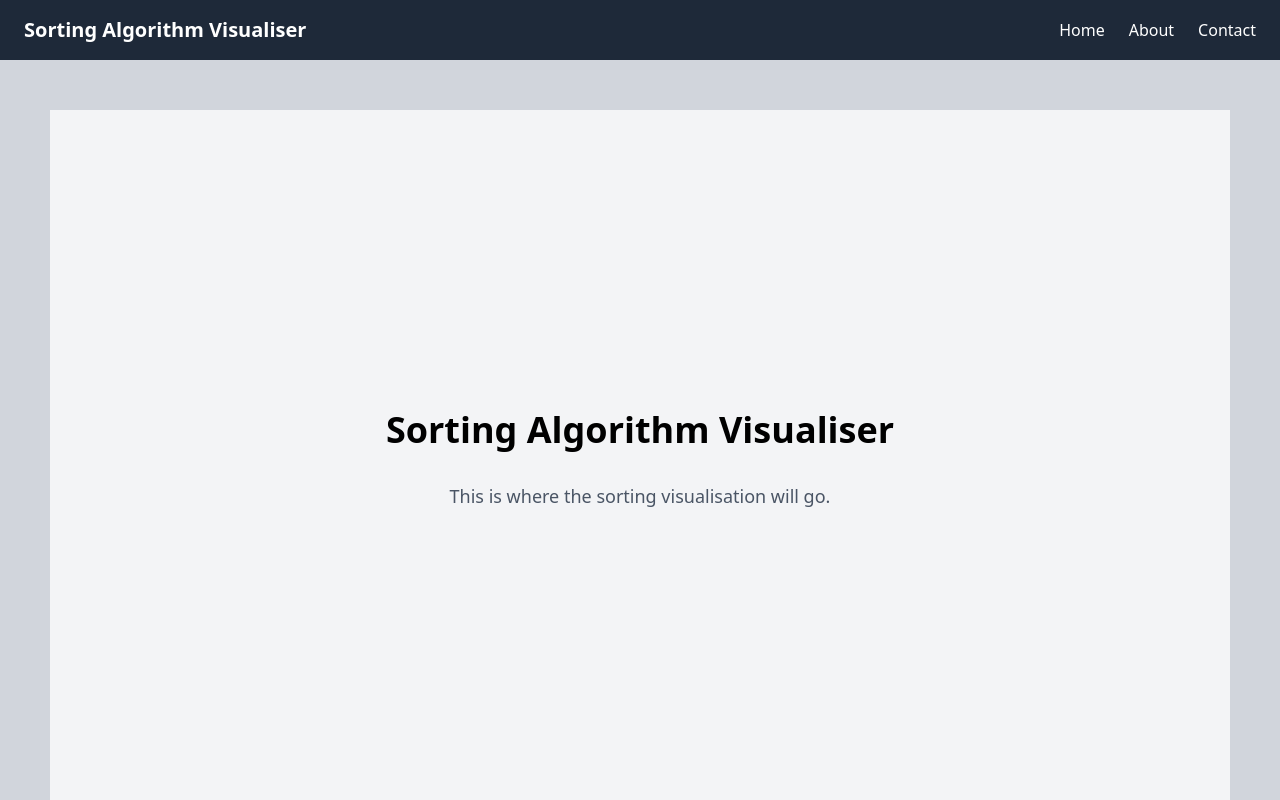
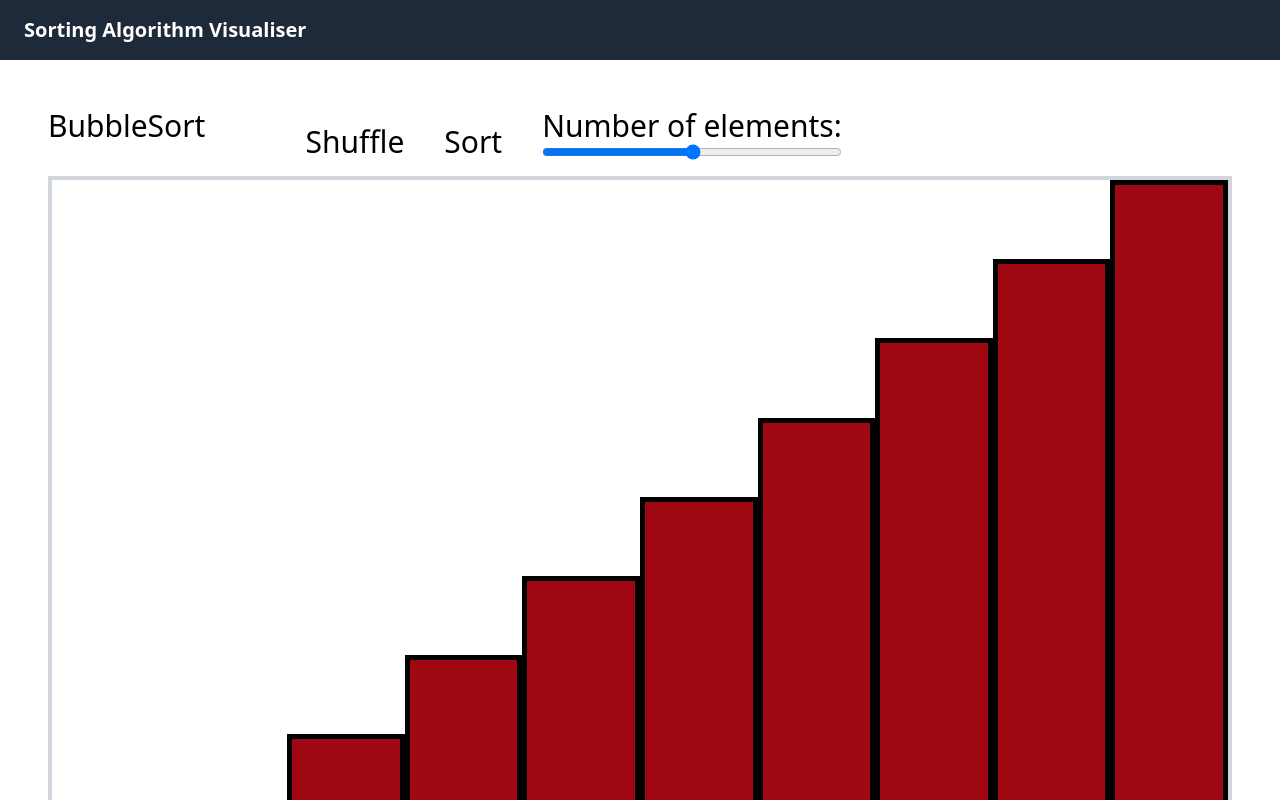
Before and after one commit to Danby15/sorting-visualiser, a React (Vite) app: page / in a window 1280 px wide. Shown: the top 800 px of the page. Built offline with nearby package versions, Linux system fonts and the light colour scheme.

Commit message:
changes to graph

```diff
--- a/src/App.jsx
+++ b/src/App.jsx
@@ -8,9 +8,7 @@ function App() {
   return (
     <>
       <NavBar />
-      <div className="h-screen w-full bg-gray-100">
-        <SortingVisualiser />
-      </div>
+      <SortingVisualiser />
       <Footer />
     </>
   )
--- a/src/algorithms/bubbleSort.js
+++ b/src/algorithms/bubbleSort.js
@@ -3,6 +3,7 @@ function bubbleSort(input) {
     const steps = [];
     for (let i = 0; i < arr.length - 1; i++) {
         for (let j = 0; j < arr.length - i - 1; j++) {
+
             // add comparison step
             steps.push({ type: 'compare', indices: [j, j + 1], array : [...arr] });
 
--- /dev/null
+++ b/src/components/ChartTitle.jsx
@@ -0,0 +1,8 @@
+export default function ChartTitle() {
+  return (
+    <div className="w-full bg-gray-800 text-white px-6 py-4 flex items-center justify-between">
+
+      </div>
+    </div>
+  );
+}
--- /dev/null
+++ b/src/components/Histogram.jsx
@@ -0,0 +1,24 @@
+import React from 'react';
+
+export default function Histogram({ data }) {
+  if (!data || data.length === 0) {
+    return <div style={{ padding: '20px' }}>No data to display</div>;
+  }
+
+  const maxValue = Math.max(...data);
+
+  return (
+    <div className="flex flex-row items-end justify-center w-full h-screen border-2 border-gray-300">
+
+      {data.map((value, index) => (
+        <div
+        className="bg-red-800 w-1/6 border-5 border-black-100"
+        style={{
+            height: `${(value / maxValue) * 100}%`,
+          }}
+        />
+      ))}
+
+    </div>
+  );
+}
--- a/src/components/NavBar.jsx
+++ b/src/components/NavBar.jsx
@@ -1,3 +1,5 @@
+import generateNewArray from "./SortingVisualiser";
+
 export default function Navbar() {
   return (
     <nav className="w-full bg-gray-800 text-white px-6 py-4 flex items-center justify-between">
@@ -8,9 +10,6 @@ export default function Navbar() {
 
       {/* Right: Links */}
       <div className="flex gap-6">
-        <a href="#" className="hover:text-gray-300">Home</a>
-        <a href="#" className="hover:text-gray-300">About</a>
-        <a href="#" className="hover:text-gray-300">Contact</a>
       </div>
     </nav>
   );
--- a/src/components/SortingVisualiser.jsx
+++ b/src/components/SortingVisualiser.jsx
@@ -1,8 +1,31 @@
+import Histogram from './Histogram.jsx';
+import { useState } from 'react'
+
+
+
 export default function SortingVisualiser() {
+  const [array, setArray] = useState([1, 2, 3, 4, 5, 6, 7, 8, 9, 10]);
   return (
-    <div className="flex flex-col items-center justify-center h-screen border-50 border-gray-300">
-      <h1 className="text-4xl font-bold mb-8">Sorting Algorithm Visualiser</h1>
-      <p className="text-lg text-gray-600">This is where the sorting visualisation will go.</p>
+    <div className="p-12">
+      <div className="flex  text-3xl gap-10">
+        <p className="">BubbleSort</p>
+        <button className="hover:text-gray-300 cursor-pointer ml-15">Shuffle</button>
+        <button className="hover:text-gray-300 cursor-pointer">Sort</button>
+
+        {/* Number of elements*/}
+        <div className='flex flex-col'>
+          <h1>Number of elements:</h1>
+          <input
+          type="range"
+          min="5"
+          max="100"
+          className="mb-4"
+          />
+        </div>
+      </div>
+    <div className="flex flex-col items-center justify-center w-full h-screen border-2 border-gray-300">
+      <Histogram data={array} />
+    </div>
     </div>
   );
 }
```
